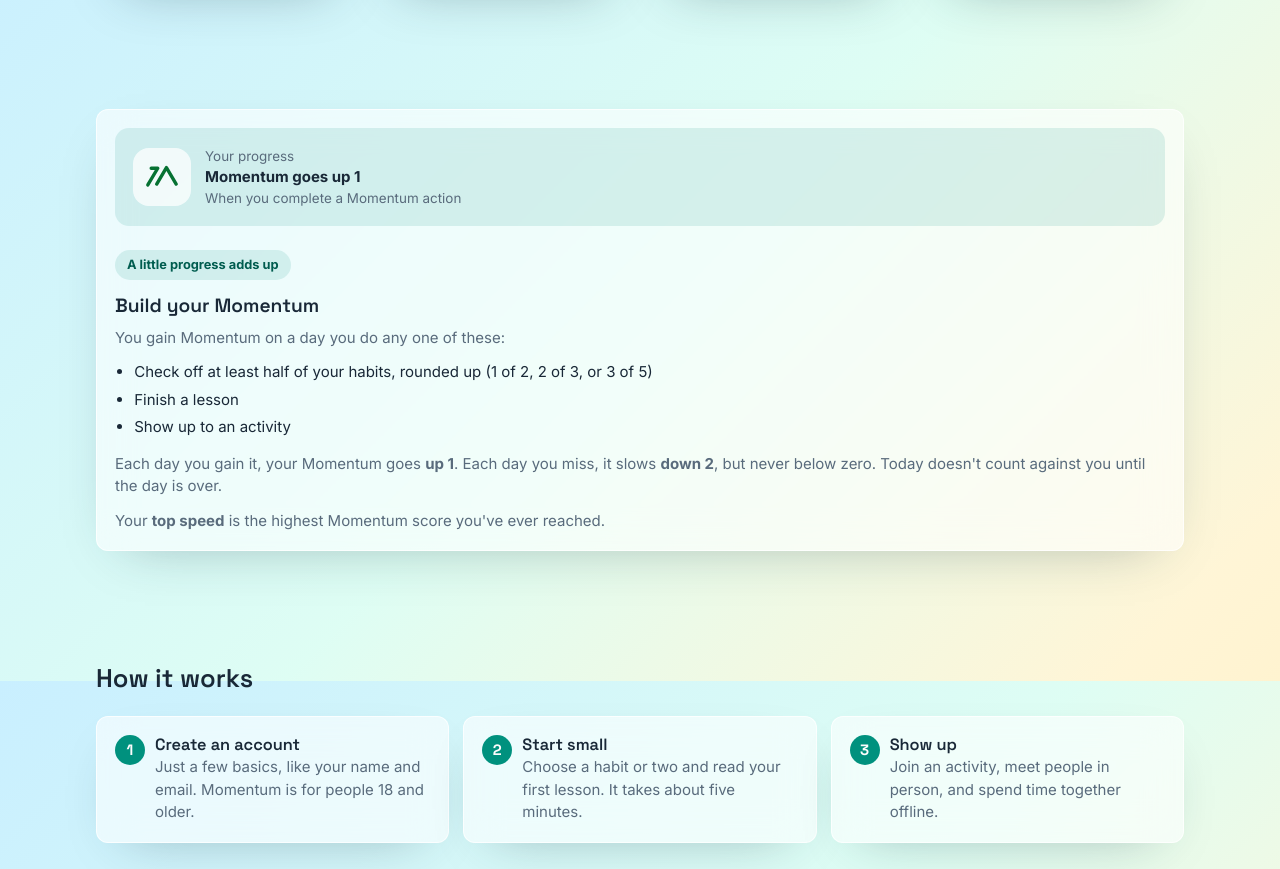
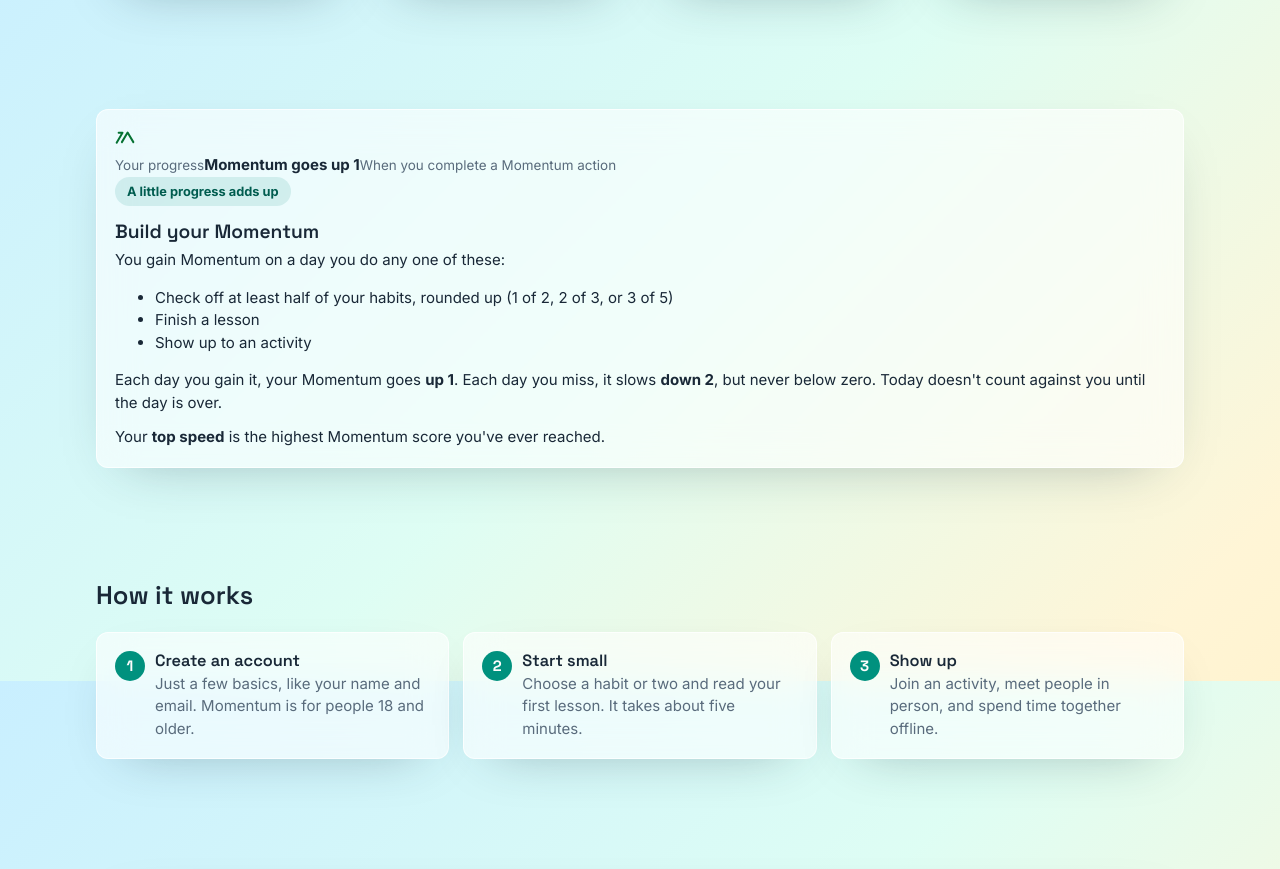
Before and after one commit to Hypotenuse-Squad-Group-5/MomentumDev, a plain HTML site: page index.html in a window 1280 px wide. Shown: the part 919-1788 px from the top of the page. Drawn offline with Linux system fonts and the light colour scheme.

Commit message:
Remove public Momentum explainer styles

```diff
--- a/css/landing.css
+++ b/css/landing.css
@@ -123,17 +123,3 @@
   .steps { grid-template-columns: repeat(3, 1fr); }
   .note-band { grid-template-columns: 1.2fr .8fr; }
 }
-
-
-/* ---------- Public Momentum explainer ---------- */
-.preview .momentum-mark { background: var(--primary-soft); }
-.preview .momentum-mark svg { width: 28px; height: 28px; stroke-width: 2.4; }
-.momentum-explainer { display: grid; gap: 24px; align-items: center; }
-.momentum-example { display: flex; align-items: center; gap: 14px; padding: 18px; border-radius: 14px; background: var(--primary-soft); }
-.momentum-example-icon { display: grid; place-items: center; flex-shrink: 0; width: 58px; height: 58px; border-radius: 16px; background: var(--glass-strong); }
-.momentum-example-icon svg { width: 34px; height: 34px; stroke-width: 2.4; }
-.momentum-example strong, .momentum-example .small { display: block; }
-.momentum-copy h2 { margin-bottom: 10px; }
-.momentum-copy ul { margin: 0 0 14px; padding-left: 1.2rem; }
-.momentum-copy li + li { margin-top: 5px; }
-.momentum-copy p { color: var(--muted-fg); }
```
